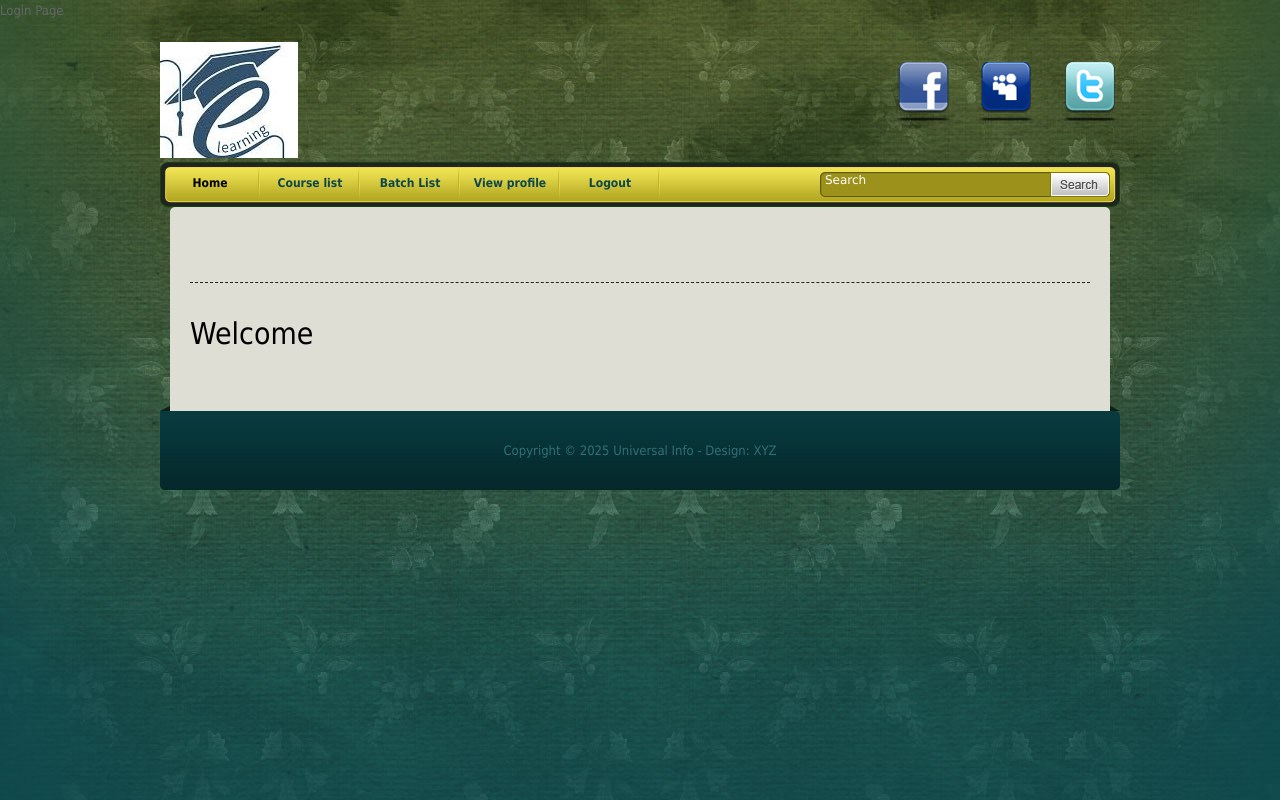
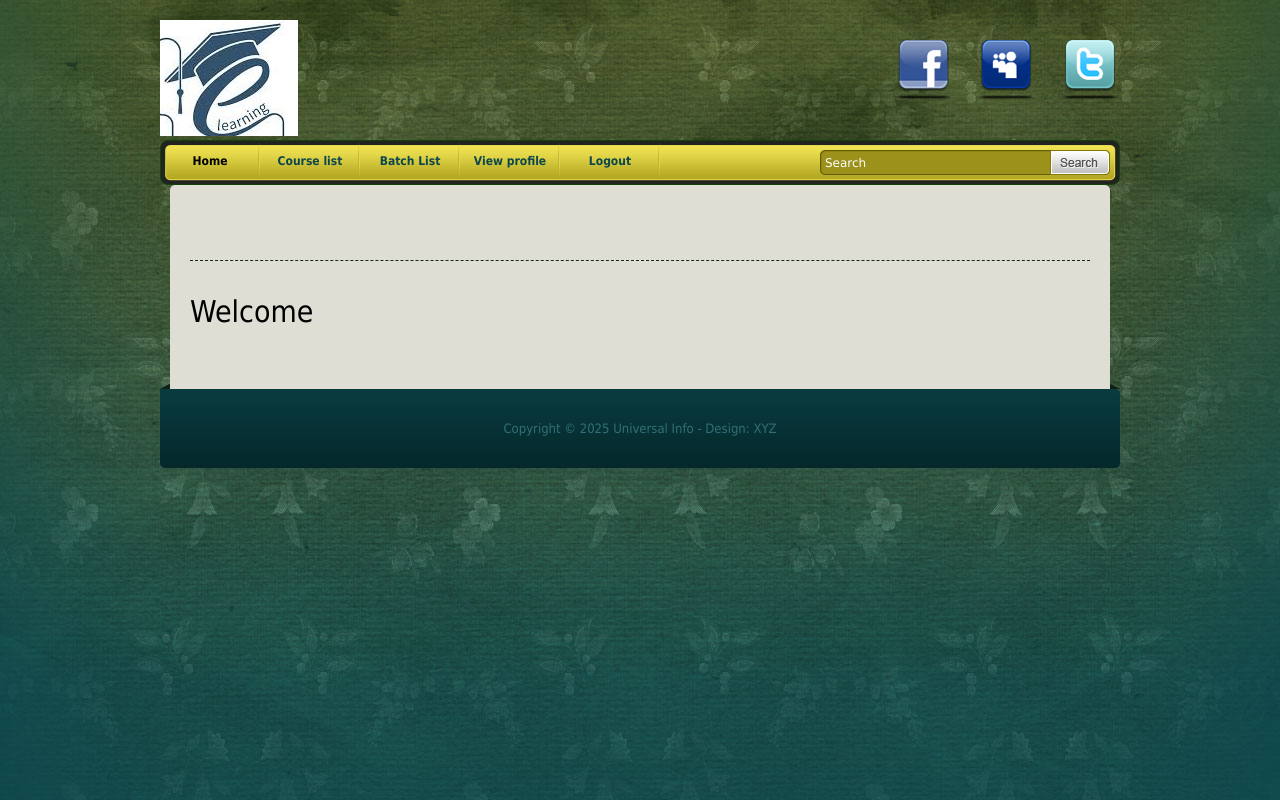
Before and after one commit to studyloot/Python-workshop-project, a Django app: page /studenthome/ in a window 1280 px wide. Run offline with Django 3.2, Linux system fonts and the light colour scheme; some libraries are stand-ins or nearby versions.

Commit message:
designed studenthome

```diff
--- a/courseproject/courseproject/templates/studenthome.html
+++ b/courseproject/courseproject/templates/studenthome.html
@@ -1,4 +1,4 @@
-Login Page
+
 {% load static %}
 <!DOCTYPE html PUBLIC "-//W3C//DTD XHTML 1.0 Transitional//EN" "http://www.w3.org/TR/xhtml1/DTD/xhtml1-transitional.dtd">
 <html xmlns="http://www.w3.org/1999/xhtml">
```
